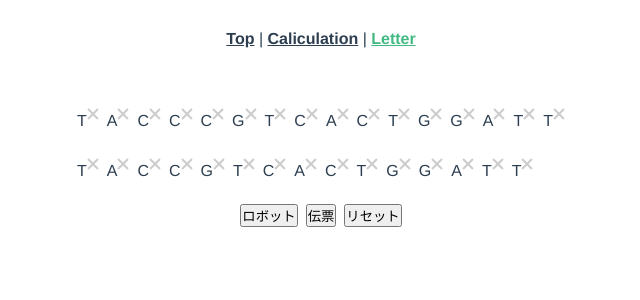
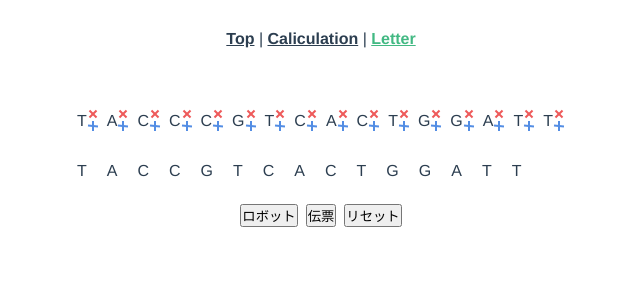
Before and after one commit to WaiEnu/dsUI, a Vue app: page /letter in a window 1280 px wide. Shown: the top 300 px of the page, without its empty margins (319-959 px from the left). Built offline with nearby package versions, Linux system fonts and the light colour scheme.

Commit message:
20.03.06

```diff
--- a/public/css/style.css
+++ b/public/css/style.css
@@ -134,6 +134,35 @@ input[type="submit"]{
   padding: 8px 16px 8px 4px;
   transition: all 0.5s;
 }
+.item__ {
+  position: absolute;
+  top: 0;
+  right: 0;
+  width: 20px;
+  height: 20px;
+}
+.item__add {
+  position: absolute;
+  bottom: 0;
+  right: 0;
+  width: 20px;
+  height: 20px;
+}
+.item__add::before, .item__add::after {
+  position: absolute;
+  bottom: 50%;
+  left: 50%;
+  width: 50%;
+  height: 2px;
+  background-color: rgb(83, 141, 228);
+  content: '';
+}
+.item__add::before {
+  transform: translate3d(-50%, -50%, 0) rotate(90deg);
+}
+.item__add::after {
+  transform: translate3d(-50%, -50%, 0) rotate(185deg);
+}
 .item__delete {
   position: absolute;
   top: 0;
@@ -145,9 +174,9 @@ input[type="submit"]{
   position: absolute;
   top: 50%;
   left: 50%;
-  width: 70%;
+  width: 50%;
   height: 2px;
-  background-color: #ccc;
+  background-color: rgb(238, 90, 90);
   content: '';
 }
 .item__delete::before {
--- a/src/components/Letterparts.vue
+++ b/src/components/Letterparts.vue
@@ -8,6 +8,7 @@
               <li :key="item.id" class="item" :id="item.id">
                 <div class="item__text">{{ item.text }}</div>
                 <div class="item__delete" @click="onDeleteClick(item.id)"></div>
+                <div class="item__add"></div>
               </li>
             </template>
           </transition-group>
@@ -19,7 +20,7 @@
             <template v-for="item in letter">
               <li :key="item.id" class="item" :id="item.id">
                 <div class="item__text">{{ item.text }}</div>
-                <div class="item__delete"></div>
+                <div class="item__"></div>
               </li>
             </template>
           </transition-group>
```
Also changed, not shown: 10 other files (tests, documents, lock files or other folders).
